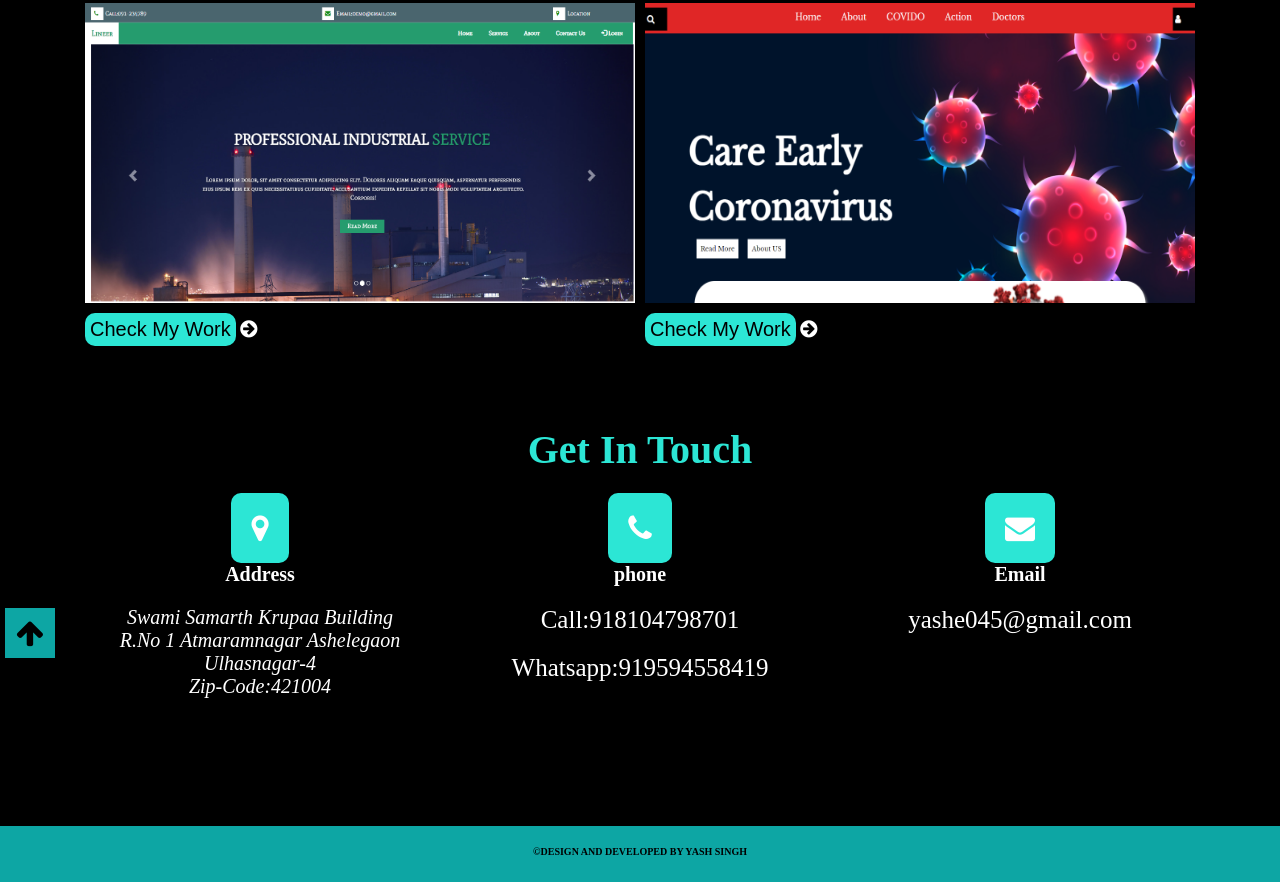
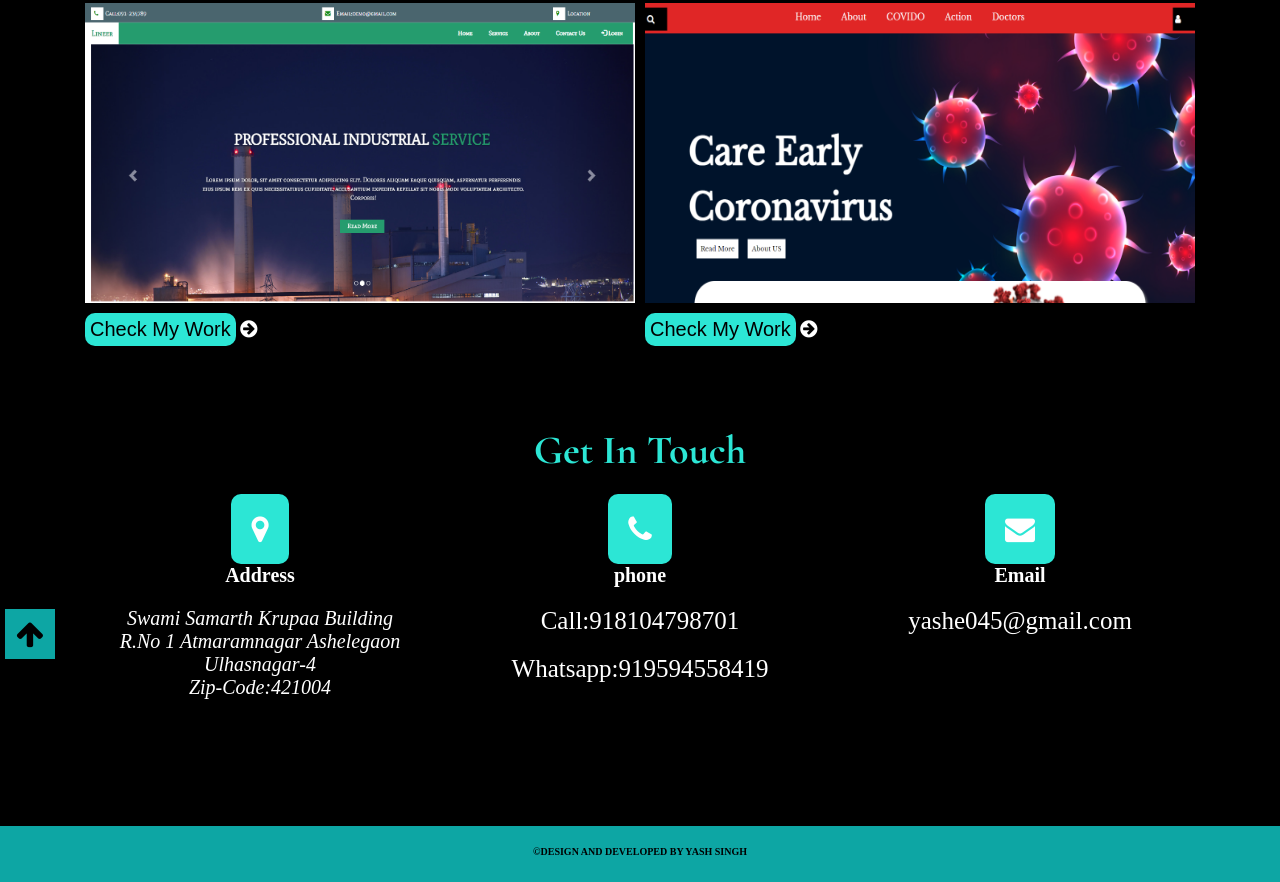
Before and after one commit to yash1404/portfolio, a plain HTML site: page index.html in a window 1280 px wide. Shown: the part 2001-2883 px from the top of the page. Drawn offline with nearby package versions, Linux system fonts and the light colour scheme; files that its build step writes are made by us from their sources; a script that the page names is missing.

Commit message:
Update style.scss

```diff
--- a/css/style.scss
+++ b/css/style.scss
@@ -485,6 +485,7 @@ animation-iteration-count: infinite;
   font-size:4rem;
   position:relative;
   top:80px;
+  font-family:$headingfont;
 
 }
 .address,.phone,.email{
```
